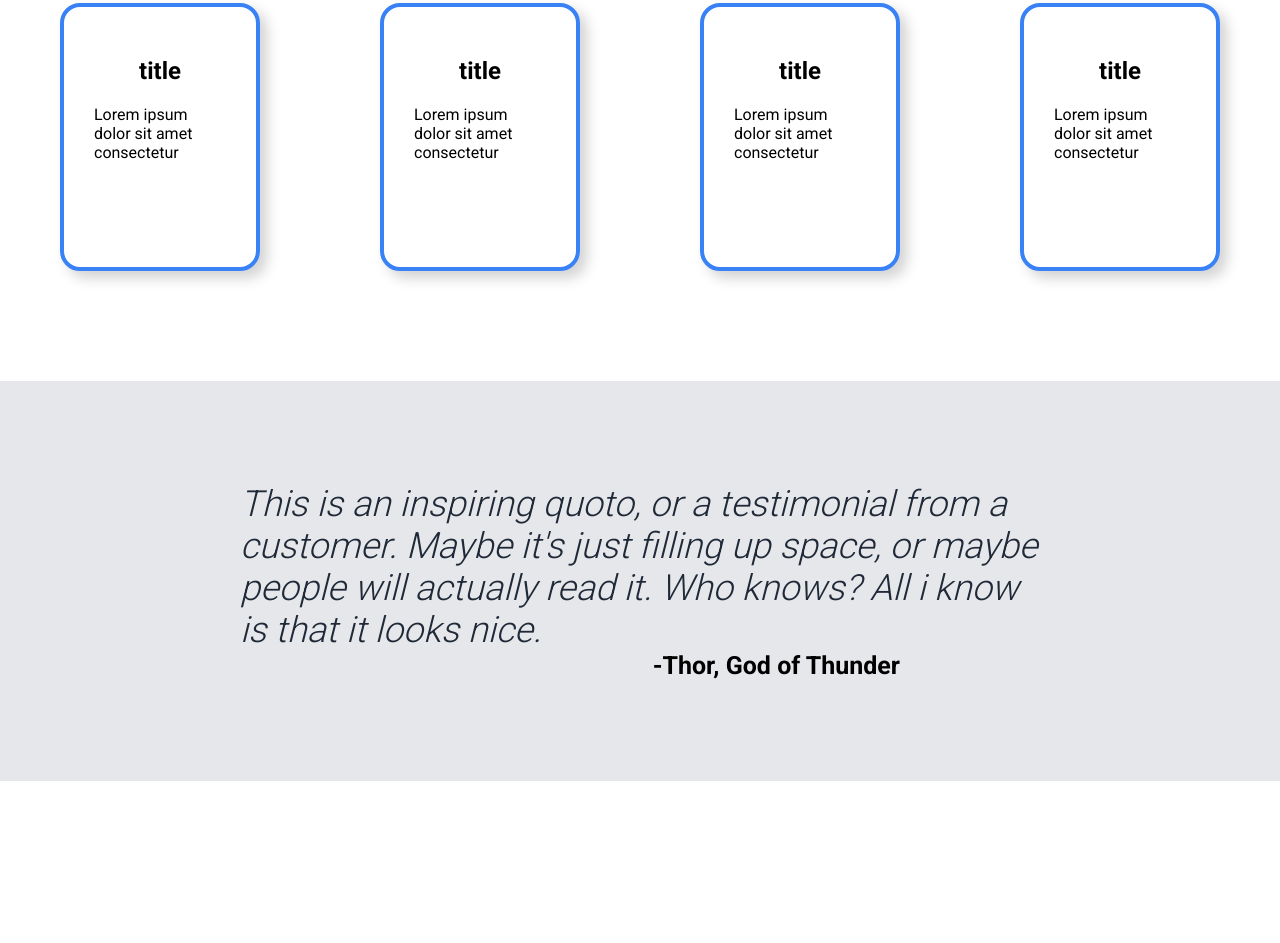
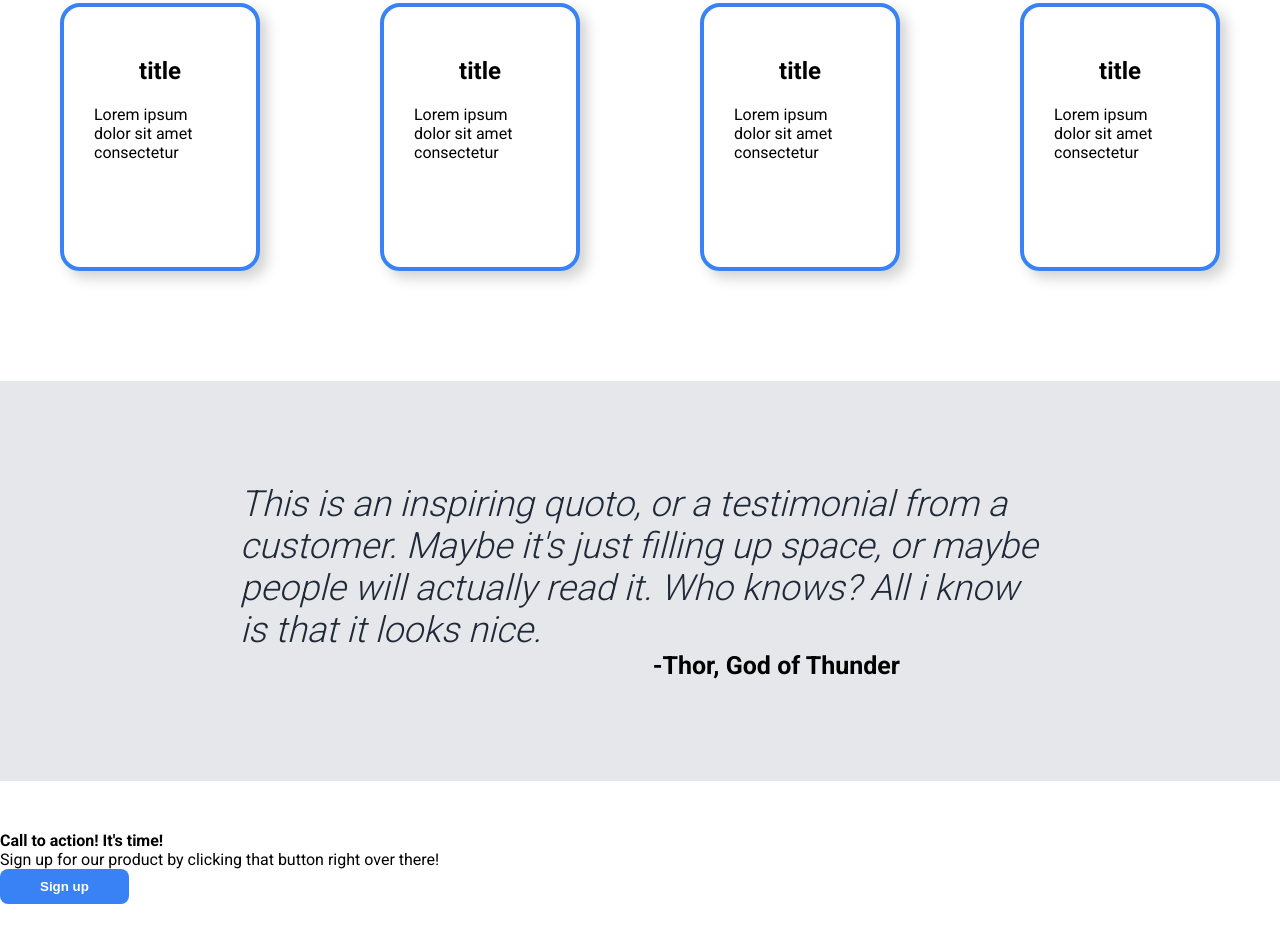
Before and after one commit to 01Rian/LANDING-PAGE, a plain HTML site: page index.html in a window 1280 px wide. Shown: the part 739-1682 px from the top of the page. Drawn offline with Linux system fonts and the light colour scheme.

Commit message:
add main-bottom html structure

```diff
--- a/index.html
+++ b/index.html
@@ -60,6 +60,16 @@
             </div>
             <strong>-Thor, God of Thunder</strong>
         </section>
+        <Section class="main-bottom">
+            <div class="container">
+                <p>
+                    <strong>Call to action! It's time!</strong>
+                    <br>
+                    Sign up for our product by clicking that button right over there!
+                </p>
+                <button>Sign up</button>
+            </div>
+        </Section>
     </main>
 </body>
 </html>
```
